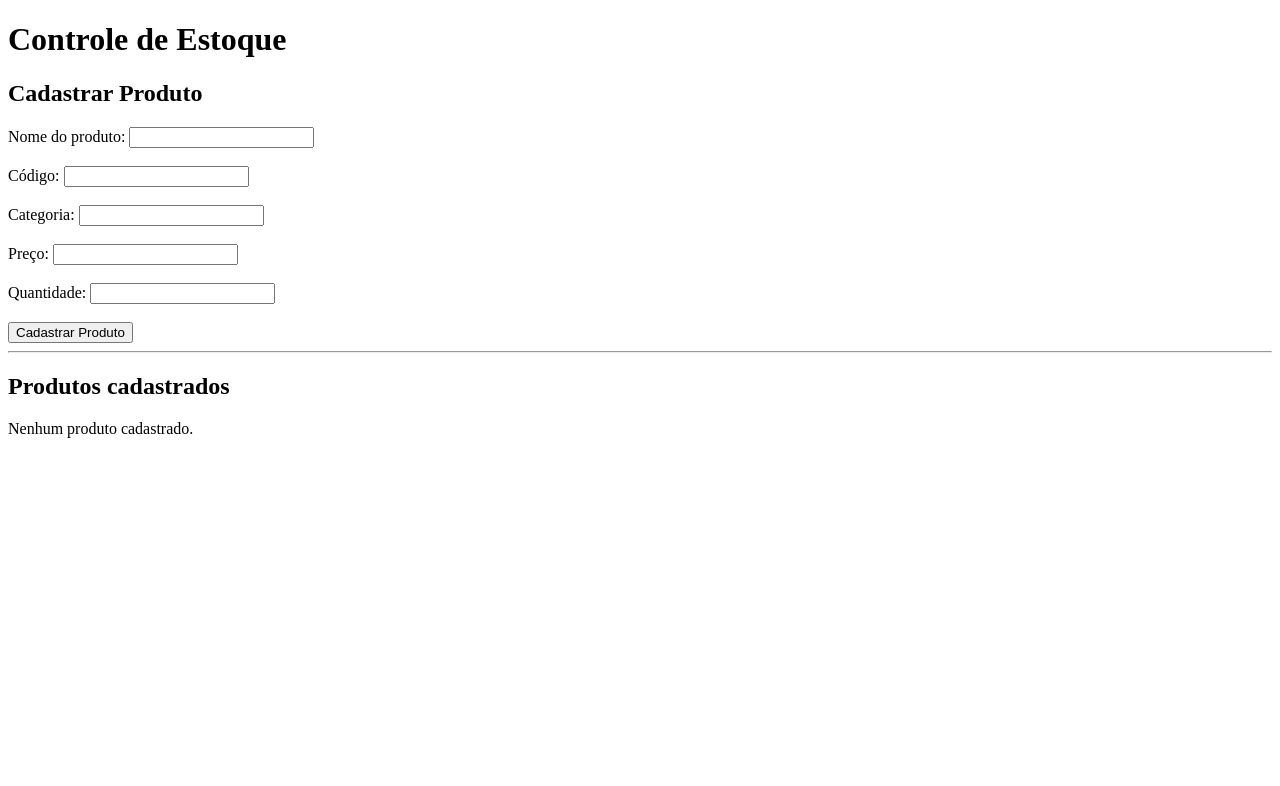
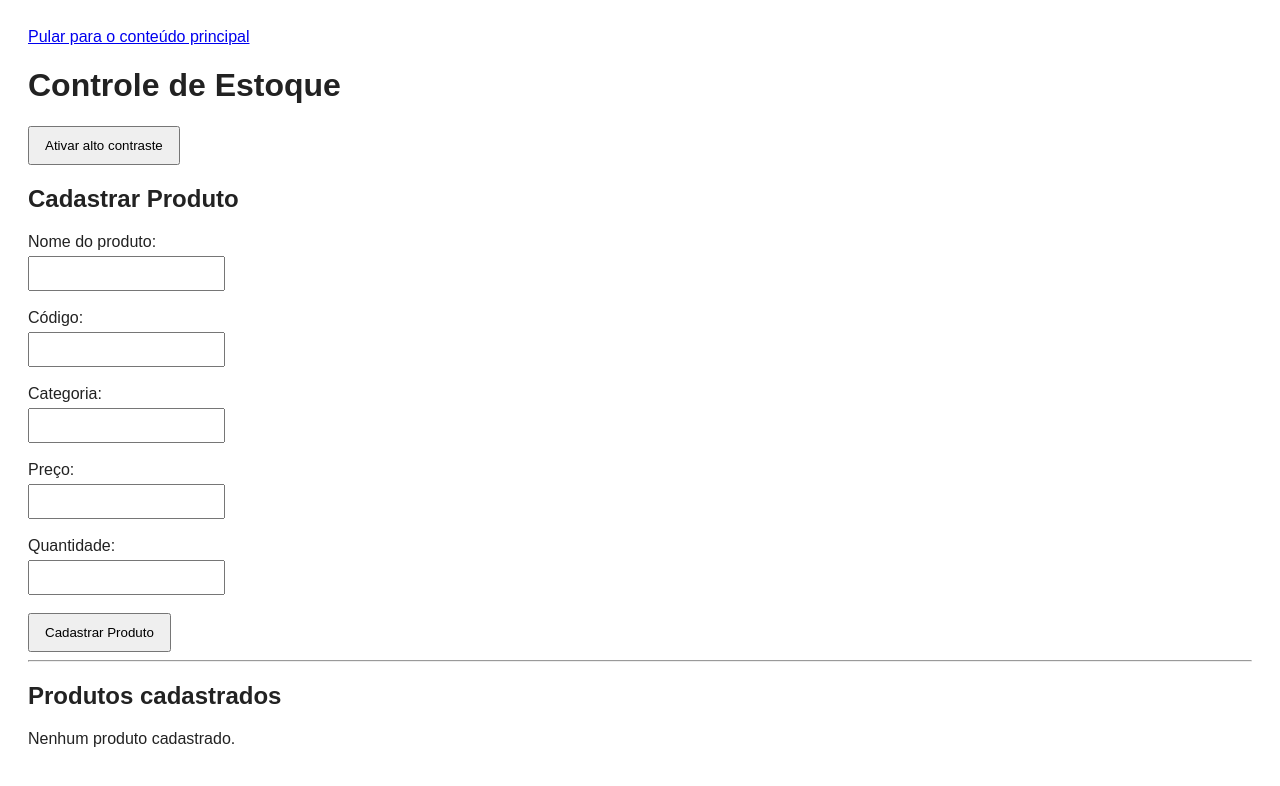
Before and after one commit to Alan-G2/-controle-estoque-mvp, a Flask app: page /produtos in a window 1280 px wide. Shown: the top 786 px of the page. Run offline with Flask 3, Linux system fonts and the light colour scheme; data that the repository does not hold is empty.

Commit message:
feat: aprimora interface e acessibilidade

```diff
--- a/templates/produtos.html
+++ b/templates/produtos.html
@@ -1,57 +1,135 @@
 
 <!DOCTYPE html>
 <html lang="pt-br">
-
 <head>
     <meta charset="UTF-8">
     <meta name="viewport" content="width=device-width, initial-scale=1.0">
 
-    <title>Cadastro de Produtos</title>
+    <title>Controle de Estoque</title>
+
+    <style>
+        body {
+            font-family: Arial, sans-serif;
+            background-color: #ffffff;
+            color: #222222;
+            padding: 20px;
+        }
+
+        input {
+            padding: 8px;
+            margin-top: 5px;
+        }
+
+        button {
+            padding: 10px 15px;
+            cursor: pointer;
+        }
+
+        button:focus-visible,
+        input:focus-visible,
+        a:focus-visible {
+            outline: 3px solid #005fcc;
+            outline-offset: 3px;
+        }
+
+        .alto-contraste {
+            background-color: #000000;
+            color: #ffffff;
+        }
+
+        .alto-contraste input {
+            background-color: #111111;
+            color: #ffffff;
+            border: 2px solid #ffff00;
+        }
+
+        .alto-contraste button {
+            background-color: #ffff00;
+            color: #000000;
+            border: 2px solid #ffffff;
+            font-weight: bold;
+        }
+
+        .alto-contraste table,
+        .alto-contraste th,
+        .alto-contraste td {
+            border: 2px solid #ffff00;
+        }
+
+        .alto-contraste a {
+            color: #ffff00;
+        }
+
+        .alto-contraste input:focus-visible,
+        .alto-contraste button:focus-visible {
+            outline: 3px solid #00ffff;
+        }
+
+        table {
+            border-collapse: collapse;
+            margin-top: 15px;
+        }
+
+        th, td {
+            padding: 8px;
+            border: 1px solid #333333;
+        }
+
+        .mensagem {
+            font-weight: bold;
+        }
+    </style>
 </head>
 
 <body>
 
+    <a href="#conteudo">Pular para o conteúdo principal</a>
+
+    <main id="conteudo">
+
         <h1>Controle de Estoque</h1>
+
+        <button
+            type="button"
+            id="botao-contraste"
+            aria-pressed="false">
+            Ativar alto contraste
+        </button>
 
         <h2>Cadastrar Produto</h2>
 
-    <!-- Formulário que envia os dados ao Flask -->
         <form action="/produtos" method="POST">
 
-        <label for="nome">Nome do produto:</label>
+            <label for="nome">Nome do produto:</label><br>
             <input type="text" id="nome" name="nome" required>
-
             <br><br>
 
-        <label for="codigo">Código:</label>
+            <label for="codigo">Código:</label><br>
             <input type="text" id="codigo" name="codigo" required>
-
             <br><br>
 
-        <label for="categoria">Categoria:</label>
+            <label for="categoria">Categoria:</label><br>
             <input type="text" id="categoria" name="categoria" required>
-
             <br><br>
 
-        <label for="preco">Preço:</label>
+            <label for="preco">Preço:</label><br>
             <input type="number" id="preco" name="preco"
                    step="0.01" min="0" required>
-
             <br><br>
 
-        <label for="quantidade">Quantidade:</label>
+            <label for="quantidade">Quantidade:</label><br>
             <input type="number" id="quantidade" name="quantidade"
                    min="0" required>
-
             <br><br>
 
             <button type="submit">Cadastrar Produto</button>
 
         </form>
 
-    <!-- Exibe mensagens do sistema -->
         {% if mensagem %}
-        <p>{{ mensagem }}</p>
+            <p class="mensagem" role="status" aria-live="polite">
+                {{ mensagem }}
+            </p>
         {% endif %}
 
         <hr>
@@ -59,16 +137,21 @@
         <h2>Produtos cadastrados</h2>
 
         {% if produtos %}
-        <table border="1" cellpadding="8">
 
+            <table>
+                <caption>Lista de produtos cadastrados no estoque</caption>
+
+                <thead>
                     <tr>
-                <th>Nome</th>
-                <th>Código</th>
-                <th>Categoria</th>
-                <th>Preço</th>
-                <th>Quantidade</th>
+                        <th scope="col">Nome</th>
+                        <th scope="col">Código</th>
+                        <th scope="col">Categoria</th>
+                        <th scope="col">Preço</th>
+                        <th scope="col">Quantidade</th>
                     </tr>
+                </thead>
 
+                <tbody>
                     {% for produto in produtos %}
                         <tr>
                             <td>{{ produto.nome }}</td>
@@ -78,12 +161,34 @@
                             <td>{{ produto.quantidade }}</td>
                         </tr>
                     {% endfor %}
+                </tbody>
+            </table>
 
-        </table>
         {% else %}
             <p>Nenhum produto cadastrado.</p>
         {% endif %}
 
+    </main>
+
+    <script>
+        const botaoContraste = document.getElementById("botao-contraste");
+
+        botaoContraste.addEventListener("click", function () {
+
+            document.body.classList.toggle("alto-contraste");
+
+            const ativado = document.body.classList.contains("alto-contraste");
+
+            botaoContraste.setAttribute("aria-pressed", ativado);
+
+            if (ativado) {
+                botaoContraste.textContent = "Desativar alto contraste";
+            } else {
+                botaoContraste.textContent = "Ativar alto contraste";
+            }
+
+        });
+    </script>
+
 </body>
-
 </html>
```
Lines whose indentation alone changed are shown as unchanged.
